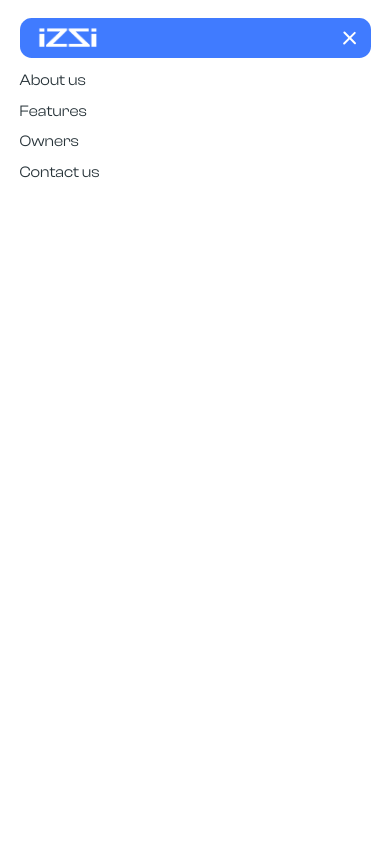
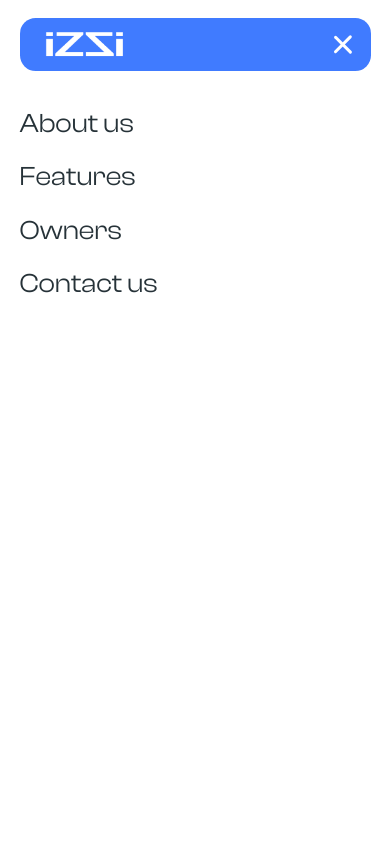
Before and after one commit to dwnGnL/izzi-ride, a Next.js app: page / in a window 390 px wide. Both pictures are taken after a click on the element 350 px from the left and 37 px from the top of the page. Shown: the top 844 px of the page. Built offline with nearby package versions, Linux system fonts and the light colour scheme; a web font is replaced by a local one.

Commit message:
made header and footer bigger for mobile

```diff
--- a/src/components/footer/footer.module.css
+++ b/src/components/footer/footer.module.css
@@ -90,6 +90,8 @@
 		text-align: center;
         padding-inline: 2em;
 		border-radius: 0;
+		gap: 2em;
+		font-size: 1.75em;
 	}
 }
 
--- a/src/components/header/header.module.css
+++ b/src/components/header/header.module.css
@@ -35,7 +35,6 @@
     grid-auto-flow: row;
     justify-items: start;
     gap: 0.75em;
-	font-size: 4vw;
     margin: auto;
 }
 
@@ -44,4 +43,18 @@
         grid-template-columns: 6em max-content;
         justify-content: space-between;
     }
+
+    .mobile_menu {
+        font-size: 2.5em;
     }
+}
+
+@media screen and (max-width: 550px) {
+    .header {
+        font-size: 1.75em;
+    }
+
+    .mobile_menu {
+        font-size: 3em;
+    }
+}
--- a/src/components/header/header.tsx
+++ b/src/components/header/header.tsx
@@ -80,7 +80,7 @@
 			{deviceType !== 'desktop' && isMenuOpened && (
 				<div
 					className={styles.menu_overlay}
-					style={{ paddingTop: `calc(${menuTopPadding}px + 1.5em)` }}
+					style={{ paddingTop: `calc(${menuTopPadding}px + 4em)` }}
 				>
 					<Navigation navigationList={navigation} extraClass={styles.mobile_menu} />
 				</div>
--- a/src/styles/globals.css
+++ b/src/styles/globals.css
@@ -15,10 +15,6 @@
     padding-top: 2em;
 }
 
-body > div {
-    overflow-x: hidden;
-}
-
 body > div,
 main {
     display: grid;
@@ -31,6 +27,7 @@
     width: 90vw;
     max-width: 1200px;
     margin: auto;
+    overflow-x: hidden;
 }
 
 section {
```
Lines whose indentation alone changed are shown as unchanged.
